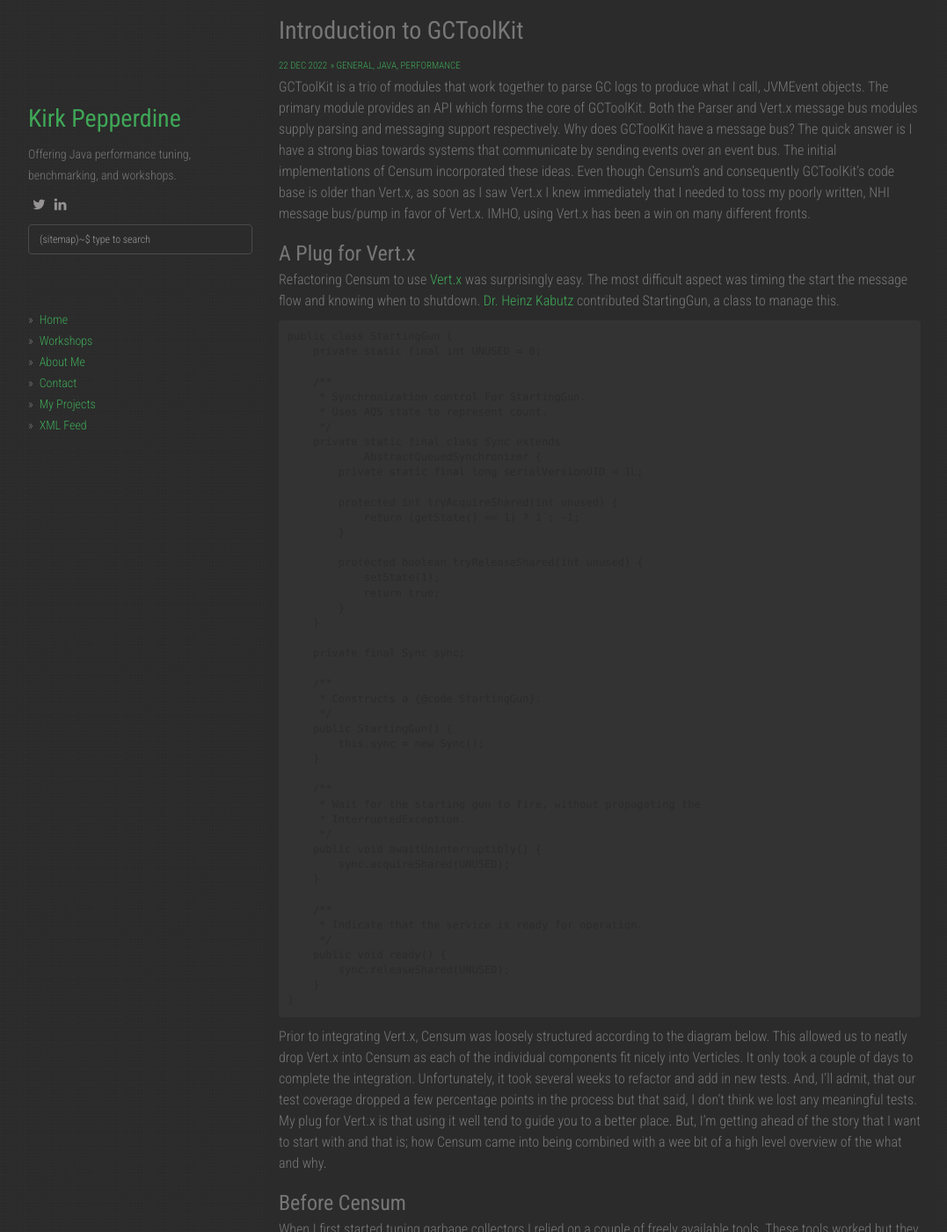
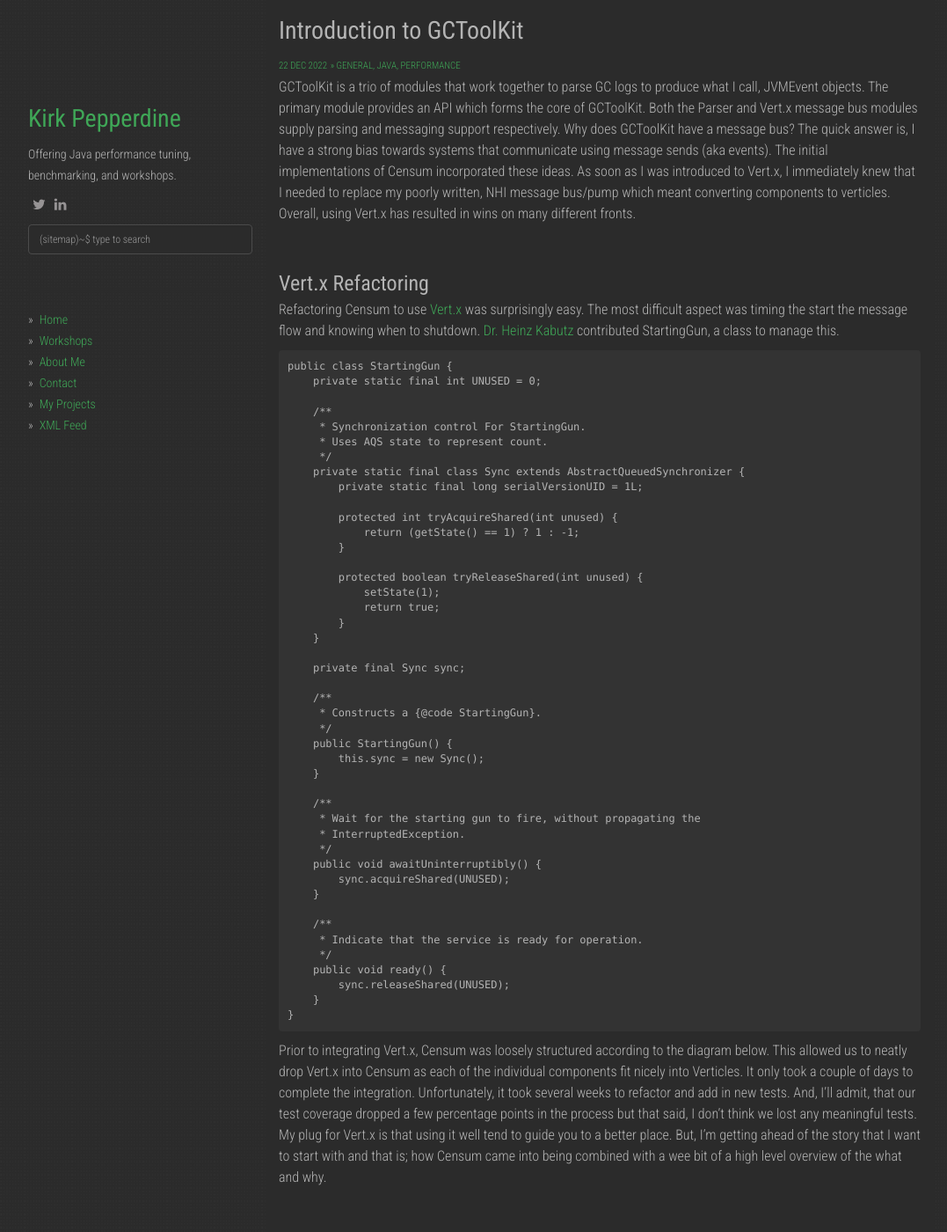
Before and after one commit to kcpeppe/kcpeppe.github.io, a Jekyll site: the page built from _posts/2022-12-22-gctoolkit_intro.md, in a window 1280 px wide and 1400 px high. Shown: the whole window at 88% size, without its empty margins (53-1130 px from the left). Built offline with Jekyll 4.4.1, drawn with Linux system fonts in a browser that asks for light colours; nearby versions of some CDN libraries; comment, search, counter and statistics services are not loaded; some of the changed text lies outside the part shown.

Commit message:
refactor: adjust color scheme

````diff
--- a/_posts/2022-12-22-gctoolkit_intro.md
+++ b/_posts/2022-12-22-gctoolkit_intro.md
@@ -5,9 +5,10 @@
 categories: [general,java,performance]
 ---
 
-GCToolKit is a trio of modules that work together to parse GC logs to produce what I call, JVMEvent objects. The primary module provides an API which forms the core of GCToolKit. Both the Parser and Vert.x message bus modules supply parsing and messaging support respectively. Why does GCToolKit have a message bus? The quick answer is I have a strong bias towards systems that communicate by sending events over an event bus. The initial implementations of Censum incorporated these ideas. Even though Censum's and consequently GCToolKit's code base is older than Vert.x, as soon as I saw Vert.x I knew immediately that I needed to toss my poorly written, NHI message bus/pump in favor of Vert.x. IMHO, using Vert.x has been a win on many different fronts.
+GCToolKit is a trio of modules that work together to parse GC logs to produce what I call, JVMEvent objects. The primary module provides an API which forms the core of GCToolKit. Both the Parser and Vert.x message bus modules supply parsing and messaging support respectively. Why does GCToolKit have a message bus? The quick answer is, I have a strong bias towards systems that communicate using message sends (aka events). The initial implementations of Censum incorporated these ideas. As soon as I was introduced to Vert.x, I immediately knew that I needed to replace my poorly written, NHI message bus/pump which meant converting components to verticles. Overall, using Vert.x has resulted in wins on many different fronts.
 
-### A Plug for Vert.x
+<br/>
+### Vert.x Refactoring
 Refactoring Censum to use [Vert.x](https://vertx.io/) was surprisingly easy. The most difficult aspect was timing the start the message flow and knowing when to shutdown. [Dr. Heinz Kabutz](https://www.javaspecialists.eu/) contributed StartingGun, a class to manage this.
 
 ```
@@ -18,8 +19,7 @@
      * Synchronization control For StartingGun.
      * Uses AQS state to represent count.
      */
-    private static final class Sync extends
-            AbstractQueuedSynchronizer {
+    private static final class Sync extends AbstractQueuedSynchronizer {
         private static final long serialVersionUID = 1L;
 
         protected int tryAcquireShared(int unused) {
@@ -61,24 +61,27 @@
 
 Prior to integrating Vert.x, Censum was loosely structured according to the diagram below. This allowed us to neatly drop Vert.x into Censum as each of the individual components fit nicely into Verticles. It only took a couple of days to complete the integration. Unfortunately, it took several weeks to refactor and add in new tests. And, I'll admit, that our test coverage dropped a few percentage points in the process but that said, I don't think we lost any meaningful tests. My plug for Vert.x is that using it well tend to guide you to a better place. But, I'm getting ahead of the story that I want to start with and that is; how Censum came into being combined with a wee bit of a high level overview of the what and why.
 
-
+<br/>
 ### Before Censum
 When I first started tuning garbage collectors I relied on a couple of freely available tools. These tools worked but they were limited. The first limitation is that they could only read the most basic logs. For context, the JVM prior to 9 came with more than 60 flags that added information into the log. Unfortunately, each flag has its' own effect on the log format. For a number of flags, this effect was disruptive. Let's take a look at a simple case using the exemplar log fragments below.
 
-######-XX:+PrintGC
+<br/>
+###### -XX:+PrintGC
 
 <pre>
 35439.021: ParNew: 6471558K->1974398K(9587008K), 0.0998195 secs] [Times: user=0.58 sys=0.01, real=0.10 secs]
 </pre>
 
-######-XX:+PrintGCDetails
+<br/>
+###### -XX:+PrintGCDetails
 
 
 <pre>
 35439.020: [GC (Allocation Failure) 35439.021: [ParNew: 4541820K->44475K(5392704K), 0.0989670 secs] 6471558K->1974398K(9587008K), 0.0998195 secs] [Times: user=0.58 sys=0.01, real=0.10 secs]
 </pre>
 
-######-XX:+PrintGCDetails -XX:+PrintTenuringDistribution
+<br/>
+###### -XX:+PrintGCDetails -XX:+PrintTenuringDistribution
 
 <pre>
 2017-08-03T16:34:09.668-0500: 35439.020: [GC (Allocation Failure) 2017-08-03T16:34:09.668-0500: 35439.021: [ParNew Desired survivor size 828289840 bytes, new threshold 15 (max 15)
@@ -99,7 +102,7 @@
 - age  15:      10968 bytes,   40546448 total
 : 4541820K->44475K(5392704K), 0.0989670 secs] 6471558K->1974398K(9587008K), 0.0998195 secs] [Times: user=0.58 sys=0.01, real=0.10 secs]
 </pre>
-
+<br/>
 
 To be fair, only about 20 of the 60 flags are disruptive but imagine this is only 3 flags and there are 17 others that disrupt the format differently when used in different combinations. Additional to this, many threads maybe writing to the log at the same time which leaves the log format corrupted. Additionally, prior to JDK 9, GC developers freely changed the format of the logs at whim. Needless to say, I spent quite a bit of time making adjustments to the parsers to accommodate these changes. To complicate matters, I needed the parsers to work with all versions of logs that maybe thrown over the wall at me.
 
@@ -107,28 +110,33 @@
 
 The issue with regular expressions, or at least the ones used in Censum, is that they are all overly greedy which isn't great for performance. Currently parser performance isn't great but it's good enough. That said, there is an issue submitted about improving performance and I (and others) have some ideas that should improve things.
 
-
-### SOLID???
+<br/>
+### Events Good!
 
 As I mentioned, I have a strong bias towards event driven systems. This comes from my experiences build large distributed systems, the first was deployed when CORBA was in its infancy and therefore (fortunately) couldn't make use of it. The systems where we were able to use eventing were simply better by a number of measures. The commonly stated reason for using event driven systems is that it typically has a better scalability and better performance story. It's not that the performance/scalability story isn't important, but up there on my list of reasons to use event is that this design often yields better [separation of concerns](https://en.wikipedia.org/wiki/Separation_of_concerns). My views on coupling I'll save for another post.
 
+<br/>
+#### Censum
 
+Censum has 4 primary concerns, reading GC logs (data source), converting the logs into a computational friendly format (parser), analyzing the data (aggregators and aggregations) and then presenting the results of the analysis to the user. Of these concerns, GCToolKit takes on the first two while offering a framework to support the third activity.
+
+<br/>
 <img src="/images/gctoolkit_data_flow.png"
      alt="Markdown Monster icon"
      style="width: 50%; display: block; margin-left: auto; margin-right: auto;" />
 
 <p style="text-align: center;">Flow from GCLogEntry to JVMEvent</p>
+<br/>
+Another design principal that I've found to be very useful and that is to separate things change frequently from those that are stable. In this context, GC logs are historically unstable whereas GC behavior hasn't changed. Take the format of the log fragment posted above. This more detailed format has more than 6 different forms and this is only includes JDK 5, 6, 6 and JDK 8. Of course, the format in Unified Logging is completely different. It is the role of the parsers to isolate this instability from everything else. It achieves this by producing stable events (JVMEvent). This was the theory, until it was tested by the introduction of [Unified Logging](https://openjdk.org/jeps/158) (UL).
 
+UL promised that log formats would be stabilized. The cost of this stability was a complete rewrite of logging in the JVM. This change in format as well as the change in the data being logged required a large number of code changes in Censum  changes in the data being logged downside was that the underlying data offered by UL changed so much that adapting Censum required more changes than I would have hoped for. For example, a number of new events that were almost identical to existing events needed to be added. It also required the implementation of a whole new set of parsers. Other than that, most of Censum just worked. In cases where a specialization was needed, it was introduced by adding either an abstract super class or an interface and then implementing the specialization in concrete classes. An example of this is the class JavaVirtualMachine. It was converted to an abstract class and the concrete subclasses of UnifiedJavaVirtualMachine and PreUnifiedJavaVirtualMachine contain the specializations. All of the code that was working with JavaVirtualMachine continued to work as it had before.
 
-Censum has 4 primary concerns, reading GC logs (data source), converting the logs into a computational friendly format (parser), analyzing the data (aggregators and aggregations) and then presenting the results of the analysis to the user. Of these concerns, GCToolKit takes on the first two while offering a framework to support the third activity.
+<br/>
+#### This Diary isn't private
 
-Another design principal that I've found to be very useful and that is to separate things change frequently from those that are stable. In this context, GC logs are historically unstable whereas GC behavior hasn't changed. Take the format of the log fragment posted above. This more detailed format has more than 6 different forms and this is only includes JDK 5, 6, 6 and JDK 8. Of course, the format in Unified Logging is completely different. It is the role of the parsers to isolate this instability from everything else. It achieves this by producing stable events (JVMEvent). This was the theory, until it was tested by the introduction of Unified Logging (UL).
-
-The promise of UL was that log formats would be stabilized. The downside was that the underlying data offered by UL changed so much that adapting Censum required more changes than I would have hoped for. For example, a number of new events that were almost identical to existing events needed to be added. It also required the implementation of a whole new set of parsers. Other than that, most of Censum just worked. In cases where a specialization was needed, it was introduced by adding either an abstract super class or an interface and then implementing the specialization in concrete classes. An example of this is the class JavaVirtualMachine. It was converted to an abstract class and the concrete subclasses of UnifiedJavaVirtualMachine and PreUnifiedJavaVirtualMachine contain the specializations. All of the code that was working with JavaVirtualMachine continued to work as it had before.
-
-#### Diary
 A diary class has been a feature in Censum since the beginning. It contains a summary of key features found in the GC log. This includes the version of the log, the type of collectors in use and for pre-unified, flags settings that maybe of interest (One of the work items on the board is to reproduce this feature for UL). Its role is to help Censum setup the workflow shown in the diagram above. Additionally, it can also be queried by the UI to answer questions such as, were all the recommended flags set? The parsers sometimes use the diary to get version information. This helps them correct for known errors in the log files.
 
+<br/>
 #### Aggregator/Aggregation
 Finally I should discuss the idea behind Aggregator and Aggregation. The role of an Aggregator is to collect events of interest off of the JVMEventChannel and extract the data of interest. The Aggregator would then call the Aggregation it was paired with passing in the data to be aggregated. The main idea is that Aggregator knew which events to capture and what data to cull but it didn't have any idea on how to analyze the data. On the flip side, the Aggregation held the logic to perform the analysis but it doesn't know anything about JVMEvents. Why? Well, as it turns out, this separation of concerns allows the code to remain DRY. To make this more concrete, here is a simple example. If I want to sum up pause times I can have several Aggregation classes that collect JVMPauseEvent and reuse the same Aggregation to perform the sums.
 
@@ -173,6 +181,7 @@
 
 The annoying thing about Aggregators and Aggregations in Censum was that to add one required that the model and view code be modified. This violates [Open-Close](https://en.wikipedia.org/wiki/Open%E2%80%93closed_principle). Ideally, I wanted to be able to drop in (or reuse) an Aggregation with it's Aggregator and associated view and just have Censum figure it out. Yeah, I know, not that difficult a feature, it was just every time I thought I'd have time to make this happen, I instead spent my allotted time adjusting the parsers for some new found change in the GC log format. Fixing this was a priority during the effort to extract GCToolKit out of Censum.
 
-### Finally
+<br/>
+### Wrapping Up
 
 This explains some of the thought that went into the design of Censum, much of which was brought forward into GCToolKit. Before releasing GCToolKit into the wild, we took the opportunity to payoff some of the technical debt. In the next part of this series I will tell the exciting story of extracting GCToolKit out of Censum. As part of the story, I'll share with you some of the lessons learned converting the code to make use of Java modules.
--- a/static/css/main.css
+++ b/static/css/main.css
@@ -3,7 +3,7 @@
   line-height: 1.5em;
   font-weight: 300;
   font-size: 16px;
-  color: #777777;
+  color: #B4B4B4;
   background: #000000 url("/static/img/subtle_dots.png");
 }
 
@@ -21,7 +21,7 @@
   text-transform: uppercase;
 }
 h1, h2, h3 {
-  color: #777777;
+  color: #B4B4B4;
   font-weight: normal;
 }
 h1 {
@@ -61,7 +61,7 @@
 div.content pre {
   background: #333333;
   padding: 10px;
-  color: #2B2B2B;
+  color: #B4B4B4;
   overflow-x: auto;
   font-family: Menlo, Monaco, Consolas, 'Courier New', monospace;
   font-size: 12px;
@@ -79,7 +79,7 @@
   margin-top: 10px;
   margin-bottom: 3em;
   padding-top: 10px;
-  color: #777777;
+  color: #B4B4B4;
   font-size: 11px;
   /*position: page; */
   /*bottom: 0; */
@@ -95,16 +95,16 @@
 div.col-sm-3 {
   margin-top: 100px;
   font-size: 14px;
-  color: #777777;
+  color: #B4B4B4;
 }
 div.col-sm-3 strong {
   font-size: 24px;
-  color: #777777;
+  color: #B4B4B4;
   font-weight: normal;
 }
 div.col-sm-3 div.profile-about {
   margin-top: 12px;
-  color: #777777;
+  color: #B4B4B4;
 }
 
 /* Pagination */
--- a/static/css/thickbox.css
+++ b/static/css/thickbox.css
@@ -11,14 +11,14 @@
 
 #TB_secondLine {
 	font: 10px Arial, Helvetica, sans-serif;
-	color:#777777;
+	color:#B4B4B4;
 }
 
-#TB_window a:link {color: #777777;}
-#TB_window a:visited {color: #777777;}
-#TB_window a:hover {color: #000;}
-#TB_window a:active {color: #777777;}
-#TB_window a:focus{color: #777777;}
+#TB_window a:link {color: #B4B4B4;}
+#TB_window a:visited {color: #B4B4B4;}
+#TB_window a:hover {color: #6D6D6D;}
+#TB_window a:active {color: #B4B4B4;}
+#TB_window a:focus{color: #B4B4B4;}
 
 /* ---- thickbox settings ---- */
 #TB_overlay {
@@ -32,7 +32,7 @@
 
 .TB_overlayMacFFBGHack {background: url(/static/img/macFFBgHack.png) repeat;}
 .TB_overlayBG {
-	background-color:#000;
+	background-color:#2B2B2B;
 	filter:alpha(opacity=75);
 	-moz-opacity: 0.75;
 	opacity: 0.75;
@@ -45,9 +45,9 @@
 
 #TB_window {
 	position: fixed;
-	background: #ffffff;
+	background: #2B2B2B;
 	z-index: 102;
-	color:#000000;
+	color:#B4B4B4;
 	display:none;
 	border: 4px solid #525252;
 	text-align:left;
@@ -65,8 +65,8 @@
 	margin: 15px 0 0 15px;
 	border-right: 1px solid #ccc;
 	border-bottom: 1px solid #ccc;
-	border-top: 1px solid #777777;
-	border-left: 1px solid #777777;
+	border-top: 1px solid #B4B4B4;
+	border-left: 1px solid #B4B4B4;
 }
 
 #TB_caption{
````
Also changed, not shown: images/gctoolkit_data_flow.png, static/css/bootstrap.min.css.
